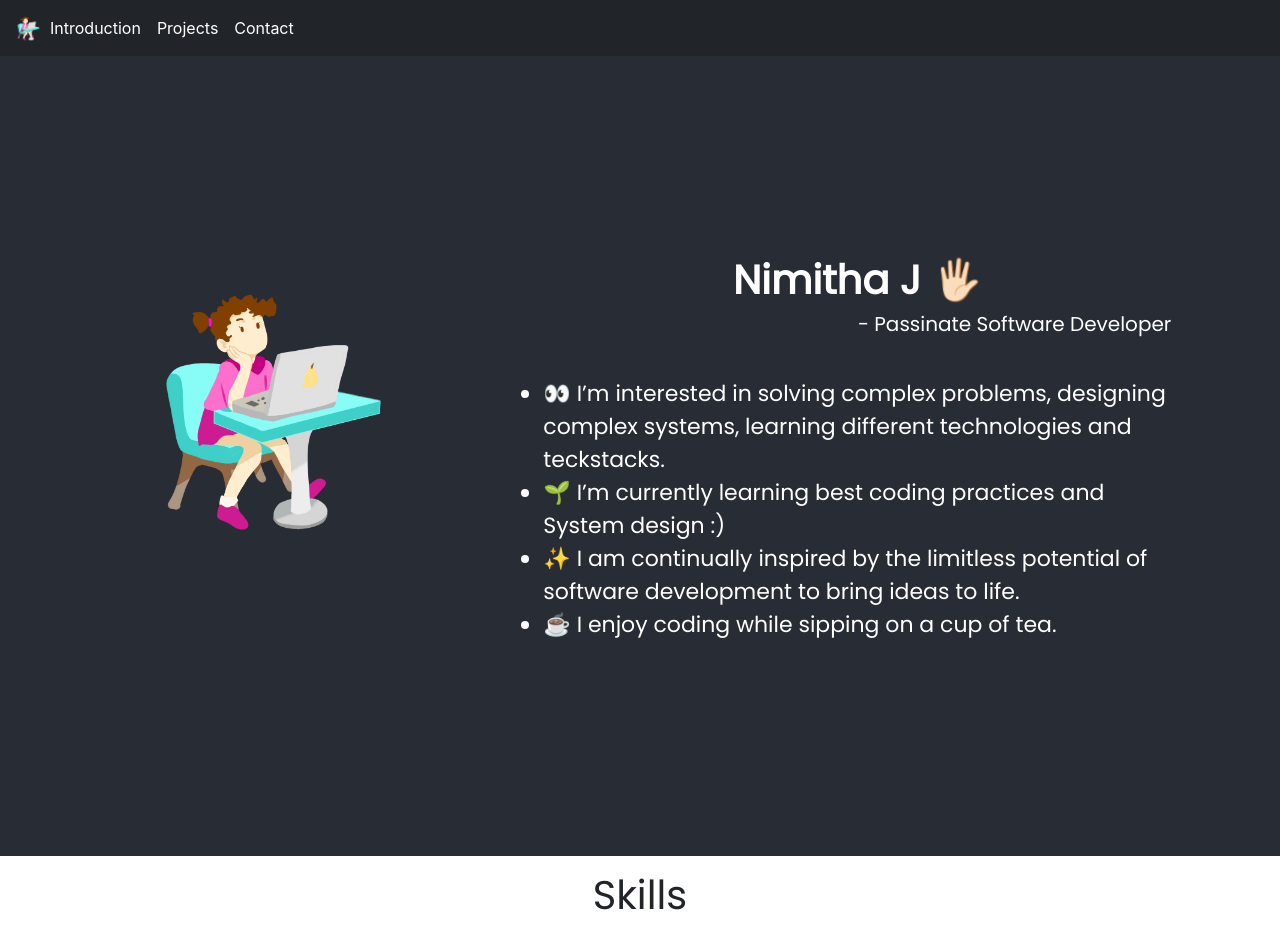
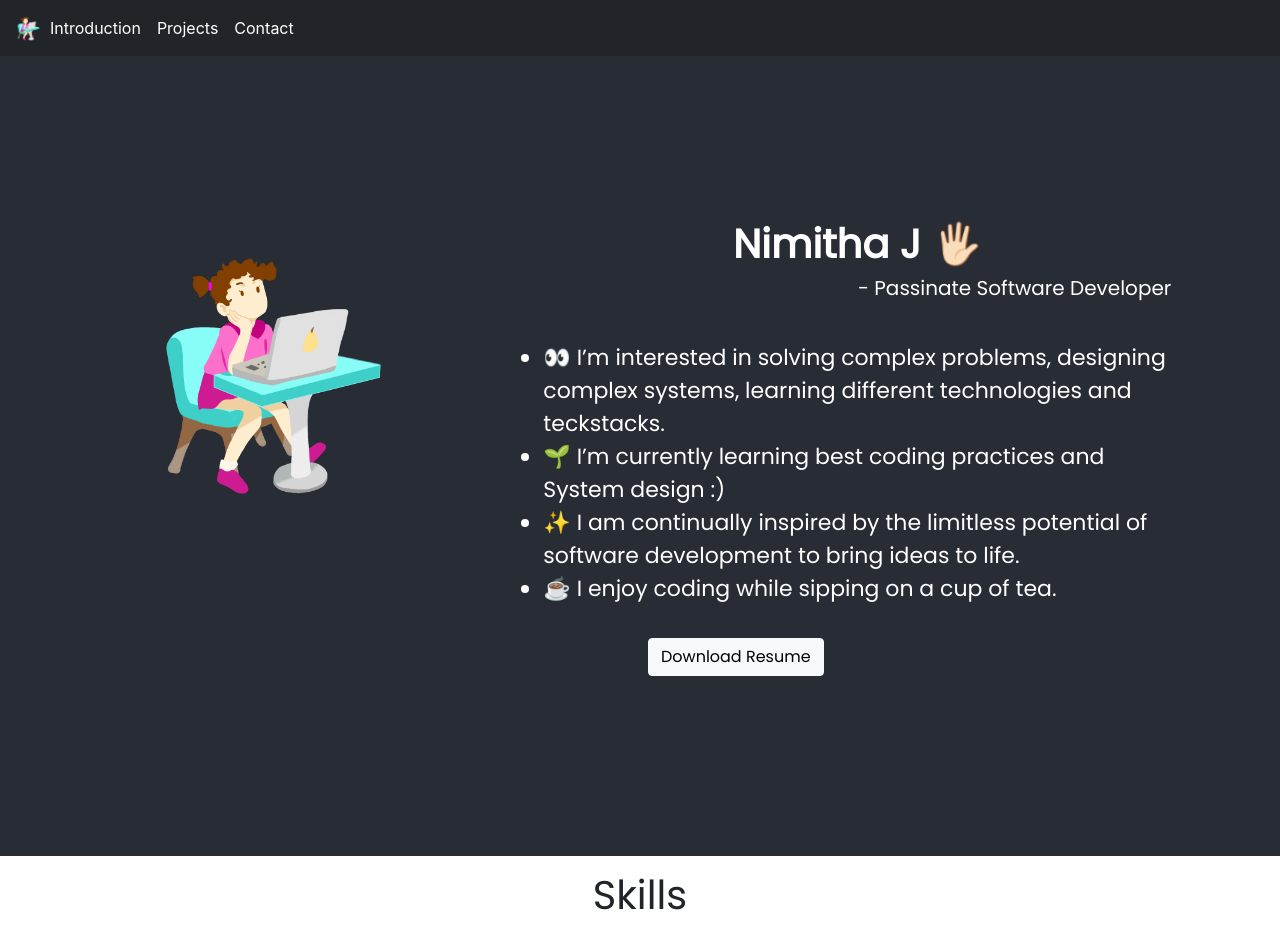
Before and after one commit to Nimitha-jagadeesha/Nimitha.J, a React (Create React App) app: page / in a window 1280 px wide. Shown: the top 948 px of the page. Built offline with nearby package versions, Linux system fonts and the light colour scheme.

Commit message:
Added Download Resume feature

```diff
--- a/src/Introduction.js
+++ b/src/Introduction.js
@@ -1,3 +1,4 @@
+import Nimitha_J from './files/Nimitha_J.pdf'
 export default function Introduction() {
     return (
         <div className="App" id="Intro">
@@ -8,11 +9,15 @@ export default function Introduction() {
                 <ul className="col-md-6 col-10 offset-1" data-aos="fade-up" data-aos-duration="2000">
                     <h1 className="text-center heading">Nimitha J  <span class="wave">🖐🏻</span> </h1>
                     <h5 className="tagline"> - Passinate Software Developer</h5>
-                    <br/>
+                    <br />
                     <li>👀 I’m interested in solving complex problems, designing complex systems, learning different technologies and teckstacks.</li>
                     <li>🌱 I’m currently learning best coding practices and System design :)</li>
                     <li>✨ I am continually inspired by the limitless potential of software development to bring ideas to life.</li>
                     <li>☕ I enjoy coding while sipping on a cup of tea.</li>
+                    <br />
+                    <a href={Nimitha_J} download="Nimitha_J" target='_blank' className='offset-2 text-center btn btn-light'>
+                        Download Resume
+                    </a>
                 </ul>
             </div>
         </div>
```
Also changed, not shown: 1 other file (tests, documents, lock files or other folders).
